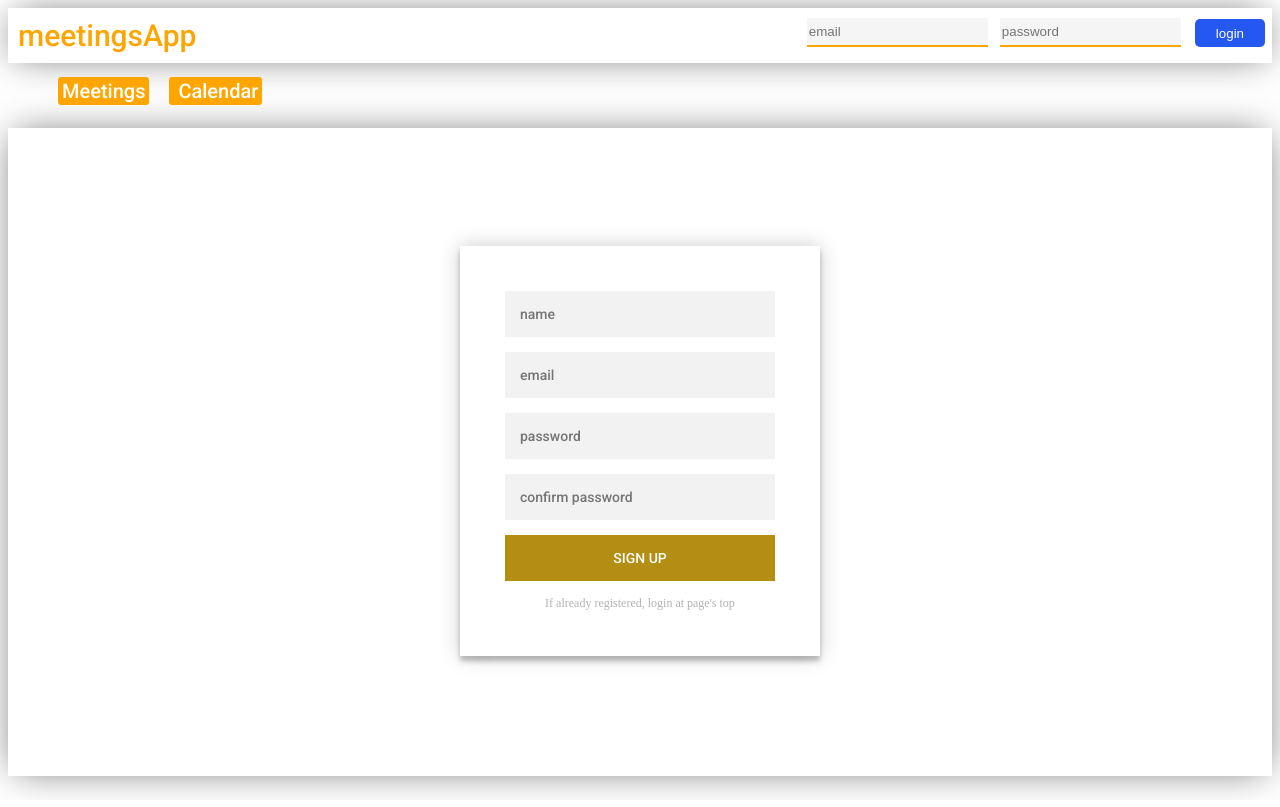
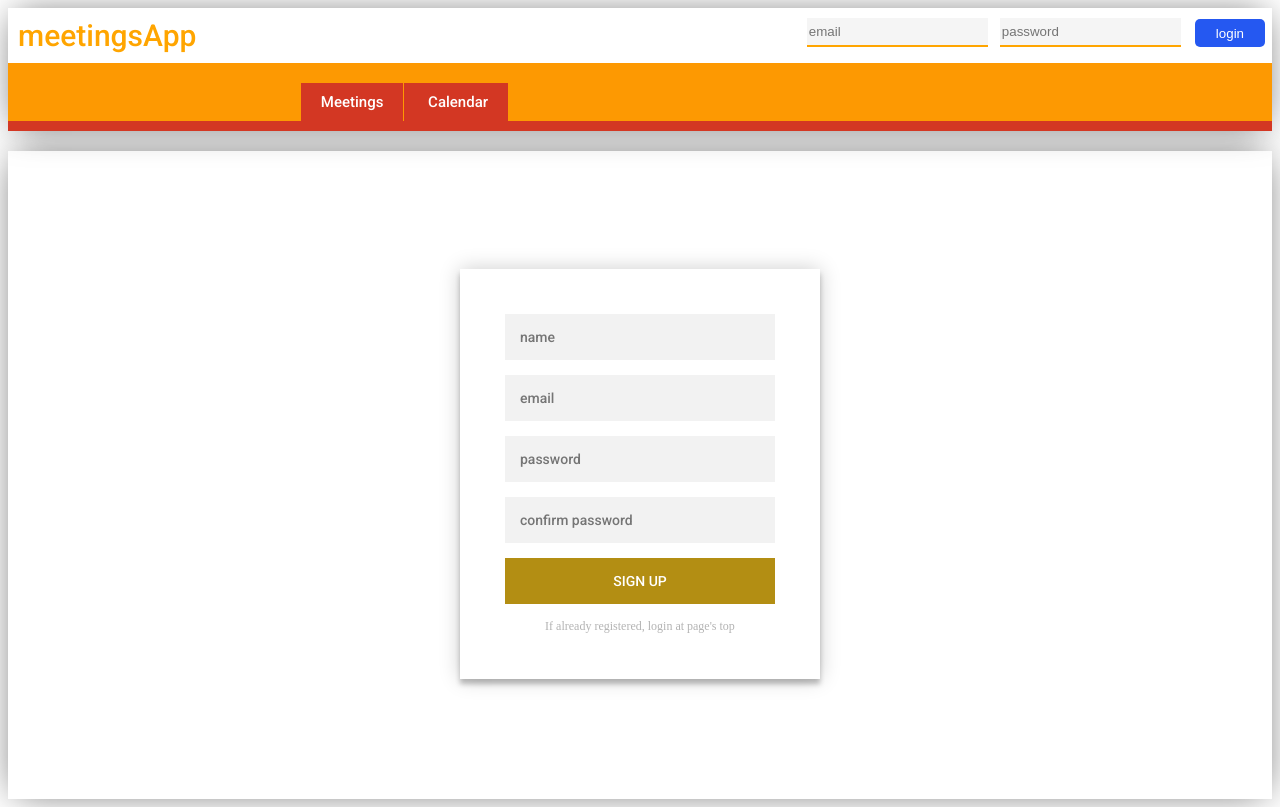
Before and after one commit to piyusheklavya777/meetingsApp-frontend, a React (Create React App) app in the folder reactapp/: page / in a window 1280 px wide. Built offline with nearby package versions, Linux system fonts and the light colour scheme.

Commit message:
admin-basic

```diff
--- a/reactapp/src/components/Navbar.css
+++ b/reactapp/src/components/Navbar.css
@@ -1,9 +1,13 @@
 .container-navbar {
     /* border: 1px solid blue; */
-    height:100px;
+
 
     display:flex;
     flex-direction: column;
+
+    -webkit-box-shadow: 0px 0px 37px -7px rgba(0,0,0,0.61);
+    -moz-box-shadow: 0px 0px 37px -7px rgba(0,0,0,0.61);
+    box-shadow: 0px 0px 37px -7px rgba(0,0,0,0.61);
 }
 
 
@@ -16,10 +20,10 @@
     flex-wrap: wrap;
     align-items: flex-start;
 
-
+/*
     -webkit-box-shadow: 0px 0px 37px -7px rgba(0,0,0,0.61);
     -moz-box-shadow: 0px 0px 37px -7px rgba(0,0,0,0.61);
-    box-shadow: 0px 0px 37px -7px rgba(0,0,0,0.61);
+    box-shadow: 0px 0px 37px -7px rgba(0,0,0,0.61); */
 
 }
 
@@ -66,20 +70,26 @@
 
 /*******************/
 .nav-bottom {
-    flex: 1
+    flex: 1;
+    /* border:2px solid orange; */
+
+    /* align-items: center;
+    text-align: center; */
+
+    background: rgb(253, 153, 2); border-bottom: 10px solid rgb(211, 55, 35);
 }
 
 .nav-bottom-li {
     display: inline;
 
-     margin: 10px 10px;
+     margin-right: 1px;
 }
 
 .nav-bottom-li a {
-    background: orange; padding: 2px; border-radius: 3px;
+    background: rgb(211, 55, 35); padding: 10px; border-radius: 0px;
 
     color: white;
-    font-size: 20px;
+    font-size: 15px;
     font-family: 'Roboto', sans-serif;
     text-decoration: none;
 
@@ -87,4 +97,8 @@
 
 .nav-bottom-ul {
 
+margin: 30px 0% 10px 20%;
+
+
+
 }
```
Also changed, not shown: reactapp/src/components/Navbar.jsx (+6 -1 lines).
